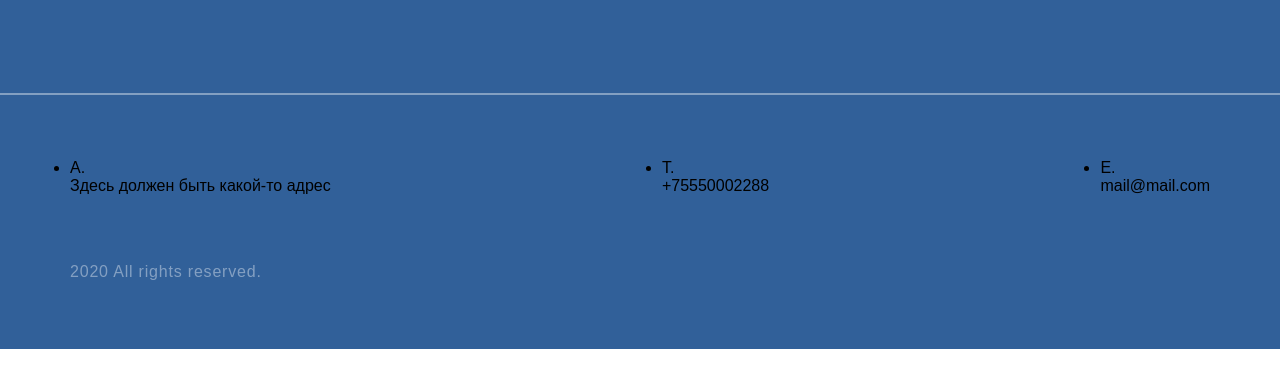
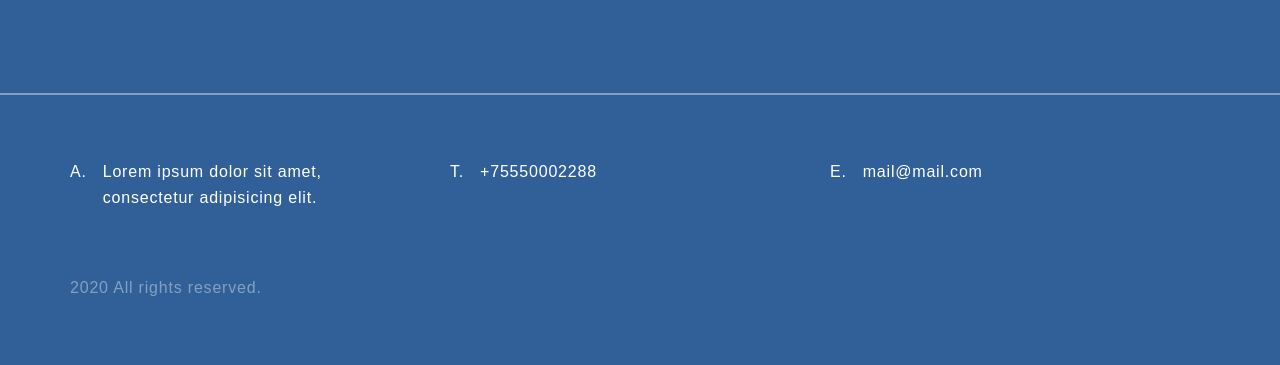
Before and after one commit to Astronaw/GB__HTML-CSS, a plain HTML site: page contacts.html in a window 1280 px wide. Shown: the part 901-1266 px from the top of the page. Drawn offline with Linux system fonts and the light colour scheme.

```diff
--- a/contacts.html
+++ b/contacts.html
@@ -79,9 +79,9 @@
     <hr class="footer__line">
     <div class="footer-bottom container">
         <ul class="footer-info">
-            <li class="footer-info-list"><p>A.</p>Здесь должен быть какой-то адрес</li>
-            <li class="footer-info-list"><p>T.</p>+75550002288</li>
-            <li class="footer-info-list"><p>E.</p>mail@mail.com</li>
+            <li class="footer-list">Lorem ipsum dolor sit amet, consectetur adipisicing elit.</li>
+            <li class="footer-list">+75550002288</li>
+            <li class="footer-list">mail@mail.com</li>
         </ul>
         <p class="text footer-copyright">2020 All rights reserved.</p>
     </div>
```
